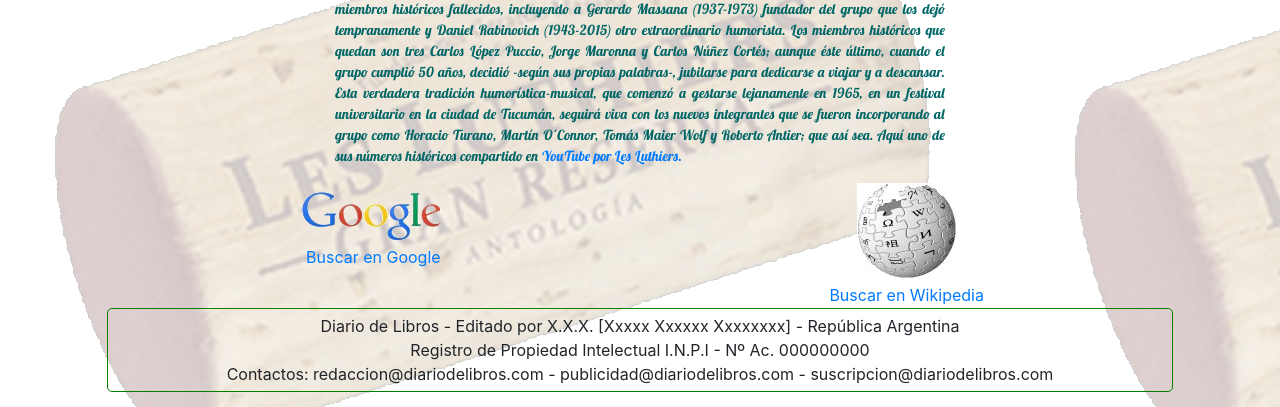
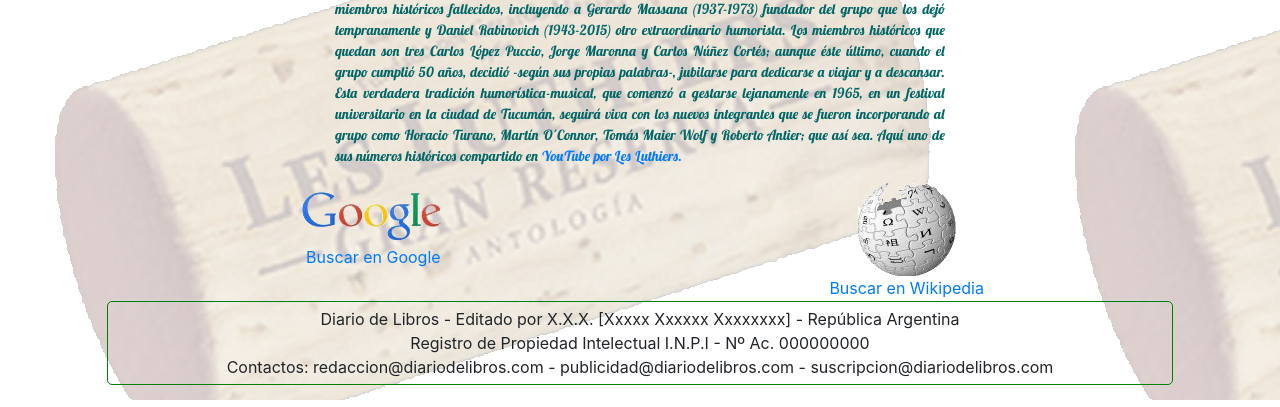
Before and after one commit to soniadallara/Clase15, a plain HTML site: page pages/videos.html in a window 1280 px wide. Shown: the part 680-1087 px from the top of the page. Drawn offline with nearby package versions, Linux system fonts and the light colour scheme.

Commit message:
cambios imagen wikipedia

```diff
--- a/pages/videos.html
+++ b/pages/videos.html
@@ -122,7 +122,7 @@
             </div>
             <!--------------------- WIKIPEDIA ------------------->
             <div class="col-5 alineado">
-                <div><a href="https://www.wikipedia.com.ar" target="blank"><img src="../images/Logowikipedia.jpg" alt="Wikipedia">
+                <div><a href="https://www.wikipedia.com.ar" target="blank"><img src="../images/wikipedia.gif" alt="Wikipedia">
                 </div>
                 <div>
                     <a href="https://www.wikipedia.com.ar" target="blank">Buscar en Wikipedia</a>
```
Also changed, not shown: index.html (+1 -1 lines), pages/articulos.html (+1 -1 lines), pages/enlacesDeInteres.html (+1 -1 lines), pages/suscribirse.html (+1 -1 lines), images/LogoWikipedia.jpg (deleted), images/wikipedia.gif (added).
